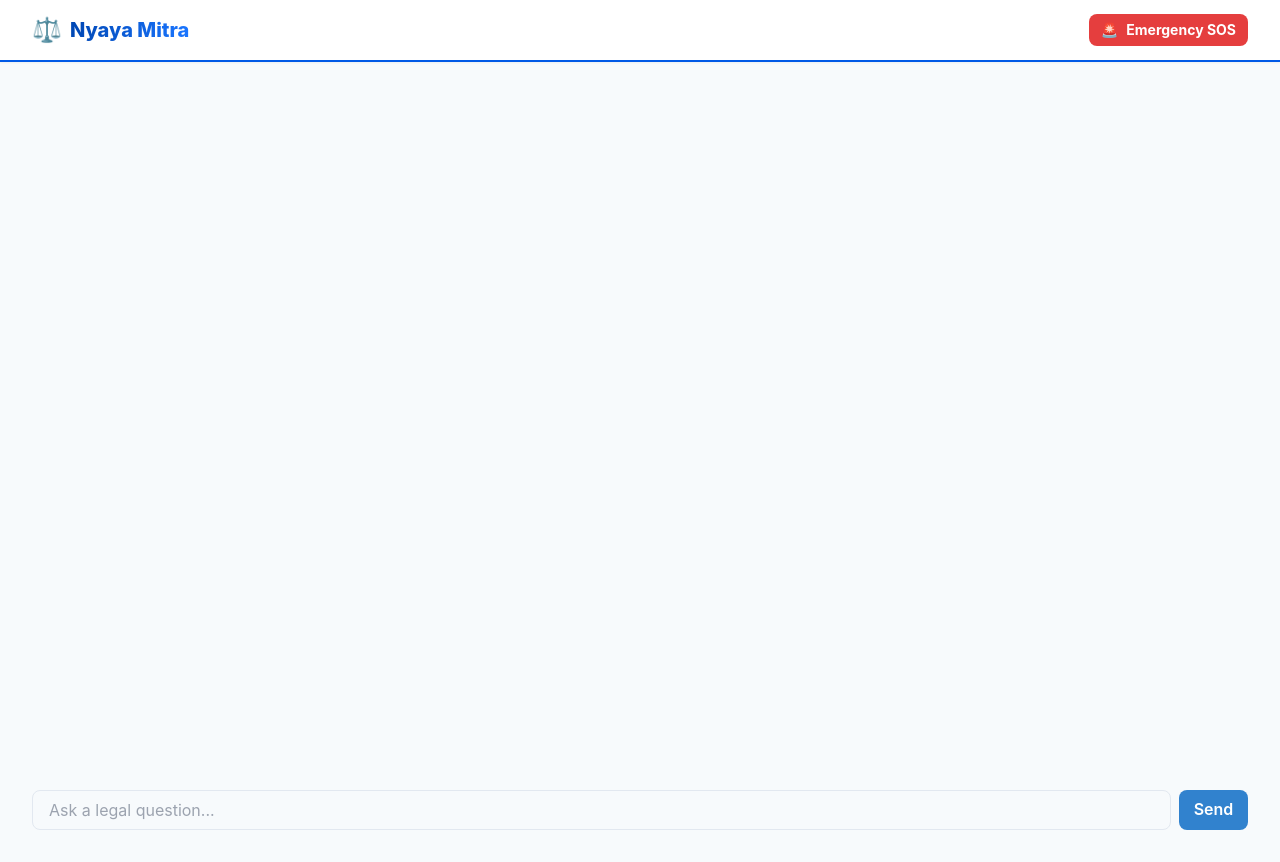
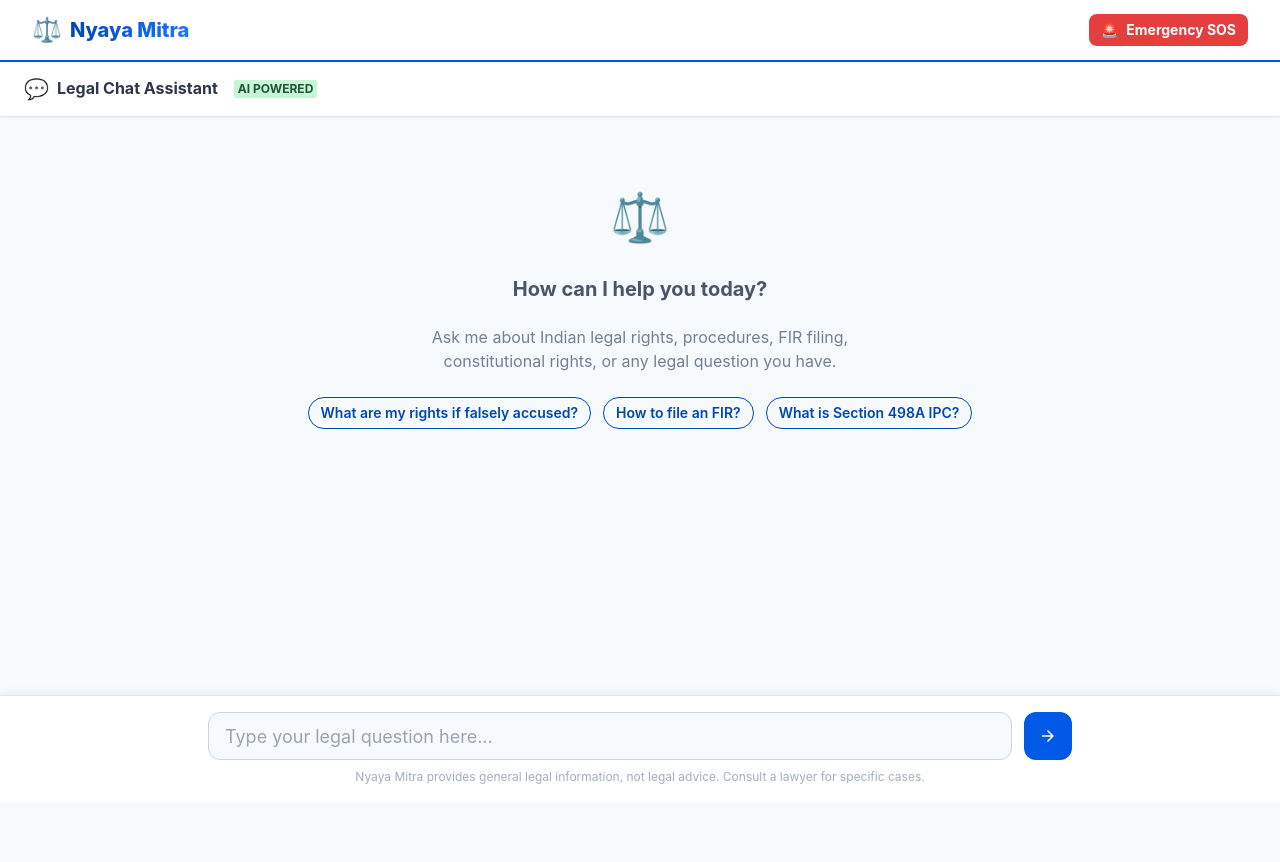
Before and after one commit to akshithnallaginnela/Nyaya-Mitra, a React (Vite) app in the folder frontend/: page /chat in a window 1280 px wide. After the commit the page ends 802 px from the top, so only its background shows below. Built offline with nearby package versions, Linux system fonts and the light colour scheme; sample sign-in values are in the browser's storage; the HTML template or start-up script is replaced by a standard one.

Commit message:
chore: enhance Chat component with improved UI and user interaction features

```diff
--- a/frontend/src/pages/Chat.tsx
+++ b/frontend/src/pages/Chat.tsx
@@ -1,24 +1,55 @@
-import React, { useState, useEffect } from 'react';
-import { Box, VStack, HStack, Input, Button, Text, Spinner } from '@chakra-ui/react';
+import React, { useState, useRef, useEffect } from 'react';
+import {
+  Box,
+  VStack,
+  HStack,
+  Input,
+  Button,
+  Text,
+  Spinner,
+  Container,
+  Heading,
+  Flex,
+  Avatar,
+  Badge,
+  IconButton,
+  Tooltip,
+  Divider,
+  Card,
+  CardBody,
+} from '@chakra-ui/react';
+import { ArrowForwardIcon } from '@chakra-ui/icons';
 import api from '../api/axios';
+import { useAuth } from '../contexts/AuthContext';
 
 interface Message {
   role: 'user' | 'assistant';
   content: string;
   citations?: any[];
   confidence_score?: number;
+  timestamp?: Date;
 }
 
 const Chat: React.FC = () => {
   const [messages, setMessages] = useState<Message[]>([]);
   const [input, setInput] = useState('');
   const [loading, setLoading] = useState(false);
+  const messagesEndRef = useRef<HTMLDivElement>(null);
+  const { user } = useAuth();
+
+  const scrollToBottom = () => {
+    messagesEndRef.current?.scrollIntoView({ behavior: 'smooth' });
+  };
+
+  useEffect(() => {
+    scrollToBottom();
+  }, [messages]);
 
   const sendMessage = async () => {
     if (!input.trim()) return;
 
-    const userMessage: Message = { role: 'user', content: input };
-    setMessages([...messages, userMessage]);
+    const userMessage: Message = { role: 'user', content: input, timestamp: new Date() };
+    setMessages((prev) => [...prev, userMessage]);
     setInput('');
     setLoading(true);
 
@@ -29,9 +60,16 @@ const Chat: React.FC = () => {
         content: response.data.response,
         citations: response.data.citations,
         confidence_score: response.data.confidence_score,
+        timestamp: new Date(),
       };
       setMessages((prev) => [...prev, assistantMessage]);
-    } catch (error) {
+    } catch (error: any) {
+      const errorMessage: Message = {
+        role: 'assistant',
+        content: 'Sorry, I encountered an error processing your request. Please try again.',
+        timestamp: new Date(),
+      };
+      setMessages((prev) => [...prev, errorMessage]);
       console.error('Chat error:', error);
     } finally {
       setLoading(false);
@@ -39,39 +77,163 @@ const Chat: React.FC = () => {
   };
 
   return (
-    <Box p={8} h="100vh" display="flex" flexDirection="column">
-      <VStack flex={1} overflowY="auto" spacing={4} align="stretch" mb={4}>
+    <Flex direction="column" h="calc(100vh - 60px)" bg="gray.50">
+      {/* Header */}
+      <Box bg="white" px={6} py={3} borderBottom="1px" borderColor="gray.200" boxShadow="sm">
+        <HStack>
+          <Text fontSize="xl">💬</Text>
+          <Heading size="sm" color="gray.700">Legal Chat Assistant</Heading>
+          <Badge colorScheme="green" ml={2}>AI Powered</Badge>
+        </HStack>
+      </Box>
+
+      {/* Messages Area */}
+      <Box flex={1} overflowY="auto" px={{ base: 4, md: 8 }} py={4}>
+        <Container maxW="4xl">
+          {messages.length === 0 && (
+            <VStack spacing={6} py={12} textAlign="center">
+              <Text fontSize="5xl">⚖️</Text>
+              <Heading size="md" color="gray.600">
+                How can I help you today?
+              </Heading>
+              <Text color="gray.500" maxW="md">
+                Ask me about Indian legal rights, procedures, FIR filing,
+                constitutional rights, or any legal question you have.
+              </Text>
+              <HStack spacing={3} flexWrap="wrap" justify="center">
+                {[
+                  'What are my rights if falsely accused?',
+                  'How to file an FIR?',
+                  'What is Section 498A IPC?',
+                ].map((suggestion) => (
+                  <Button
+                    key={suggestion}
+                    size="sm"
+                    variant="outline"
+                    colorScheme="brand"
+                    borderRadius="full"
+                    onClick={() => {
+                      setInput(suggestion);
+                    }}
+                  >
+                    {suggestion}
+                  </Button>
+                ))}
+              </HStack>
+            </VStack>
+          )}
+
+          <VStack spacing={4} align="stretch">
             {messages.map((msg, idx) => (
+              <Flex
+                key={idx}
+                justify={msg.role === 'user' ? 'flex-end' : 'flex-start'}
+              >
+                <HStack
+                  align="start"
+                  maxW="80%"
+                  flexDir={msg.role === 'user' ? 'row-reverse' : 'row'}
+                  spacing={3}
+                >
+                  <Avatar
+                    size="sm"
+                    name={msg.role === 'user' ? user?.full_name : 'Nyaya Mitra'}
+                    bg={msg.role === 'user' ? 'brand.500' : 'green.500'}
+                    color="white"
+                    mt={1}
+                  />
                   <Box
-            key={idx}
-            alignSelf={msg.role === 'user' ? 'flex-end' : 'flex-start'}
-            bg={msg.role === 'user' ? 'blue.100' : 'gray.100'}
-            p={4}
-            borderRadius="lg"
-            maxW="70%"
+                    bg={msg.role === 'user' ? 'brand.500' : 'white'}
+                    color={msg.role === 'user' ? 'white' : 'gray.800'}
+                    px={4}
+                    py={3}
+                    borderRadius="xl"
+                    borderTopRightRadius={msg.role === 'user' ? '4px' : 'xl'}
+                    borderTopLeftRadius={msg.role === 'user' ? 'xl' : '4px'}
+                    boxShadow="sm"
+                    borderWidth={msg.role === 'assistant' ? '1px' : '0'}
+                    borderColor="gray.200"
                   >
-            <Text>{msg.content}</Text>
-            {msg.confidence_score && (
-              <Text fontSize="sm" color="gray.600" mt={2}>
+                    <Text whiteSpace="pre-wrap" lineHeight="tall" fontSize="sm">
+                      {msg.content}
+                    </Text>
+                    {msg.confidence_score != null && (
+                      <HStack mt={2} pt={2} borderTop="1px" borderColor="gray.100">
+                        <Badge
+                          colorScheme={msg.confidence_score > 0.7 ? 'green' : msg.confidence_score > 0.4 ? 'yellow' : 'red'}
+                          fontSize="xs"
+                          borderRadius="full"
+                        >
                           Confidence: {(msg.confidence_score * 100).toFixed(0)}%
+                        </Badge>
+                      </HStack>
+                    )}
+                    {msg.citations && msg.citations.length > 0 && (
+                      <Box mt={2} pt={2} borderTop="1px" borderColor="gray.100">
+                        <Text fontSize="xs" fontWeight="600" color={msg.role === 'user' ? 'whiteAlpha.800' : 'gray.500'} mb={1}>
+                          📚 Sources:
                         </Text>
+                        {msg.citations.map((c: any, i: number) => (
+                          <Text key={i} fontSize="xs" color={msg.role === 'user' ? 'whiteAlpha.700' : 'gray.500'}>
+                            • {c.source || c.title || c}
+                          </Text>
+                        ))}
+                      </Box>
                     )}
                   </Box>
+                </HStack>
+              </Flex>
             ))}
-        {loading && <Spinner />}
+            {loading && (
+              <Flex justify="flex-start">
+                <HStack align="start" spacing={3}>
+                  <Avatar size="sm" name="Nyaya Mitra" bg="green.500" color="white" mt={1} />
+                  <Box bg="white" px={4} py={3} borderRadius="xl" boxShadow="sm" borderWidth="1px" borderColor="gray.200">
+                    <HStack spacing={2}>
+                      <Spinner size="sm" color="brand.500" />
+                      <Text fontSize="sm" color="gray.500">Thinking...</Text>
+                    </HStack>
+                  </Box>
+                </HStack>
+              </Flex>
+            )}
+            <div ref={messagesEndRef} />
           </VStack>
-      <HStack>
+        </Container>
+      </Box>
+
+      {/* Input Area */}
+      <Box bg="white" px={{ base: 4, md: 8 }} py={4} borderTop="1px" borderColor="gray.200" boxShadow="0 -2px 10px rgba(0,0,0,0.05)">
+        <Container maxW="4xl">
+          <HStack spacing={3}>
             <Input
               value={input}
               onChange={(e) => setInput(e.target.value)}
-          onKeyPress={(e) => e.key === 'Enter' && sendMessage()}
-          placeholder="Ask a legal question..."
+              onKeyDown={(e) => e.key === 'Enter' && !e.shiftKey && sendMessage()}
+              placeholder="Type your legal question here..."
+              size="lg"
+              bg="gray.50"
+              borderRadius="xl"
+              borderColor="gray.300"
+              _focus={{ borderColor: 'brand.500', bg: 'white' }}
+              _hover={{ borderColor: 'brand.300' }}
             />
-        <Button onClick={sendMessage} colorScheme="blue" isLoading={loading}>
-          Send
-        </Button>
+            <IconButton
+              aria-label="Send message"
+              icon={<ArrowForwardIcon />}
+              onClick={sendMessage}
+              colorScheme="brand"
+              size="lg"
+              borderRadius="xl"
+              isLoading={loading}
+            />
           </HStack>
+          <Text fontSize="xs" color="gray.400" mt={2} textAlign="center">
+            Nyaya Mitra provides general legal information, not legal advice. Consult a lawyer for specific cases.
+          </Text>
+        </Container>
       </Box>
+    </Flex>
   );
 };
 
```
Lines whose indentation alone changed are shown as unchanged.
